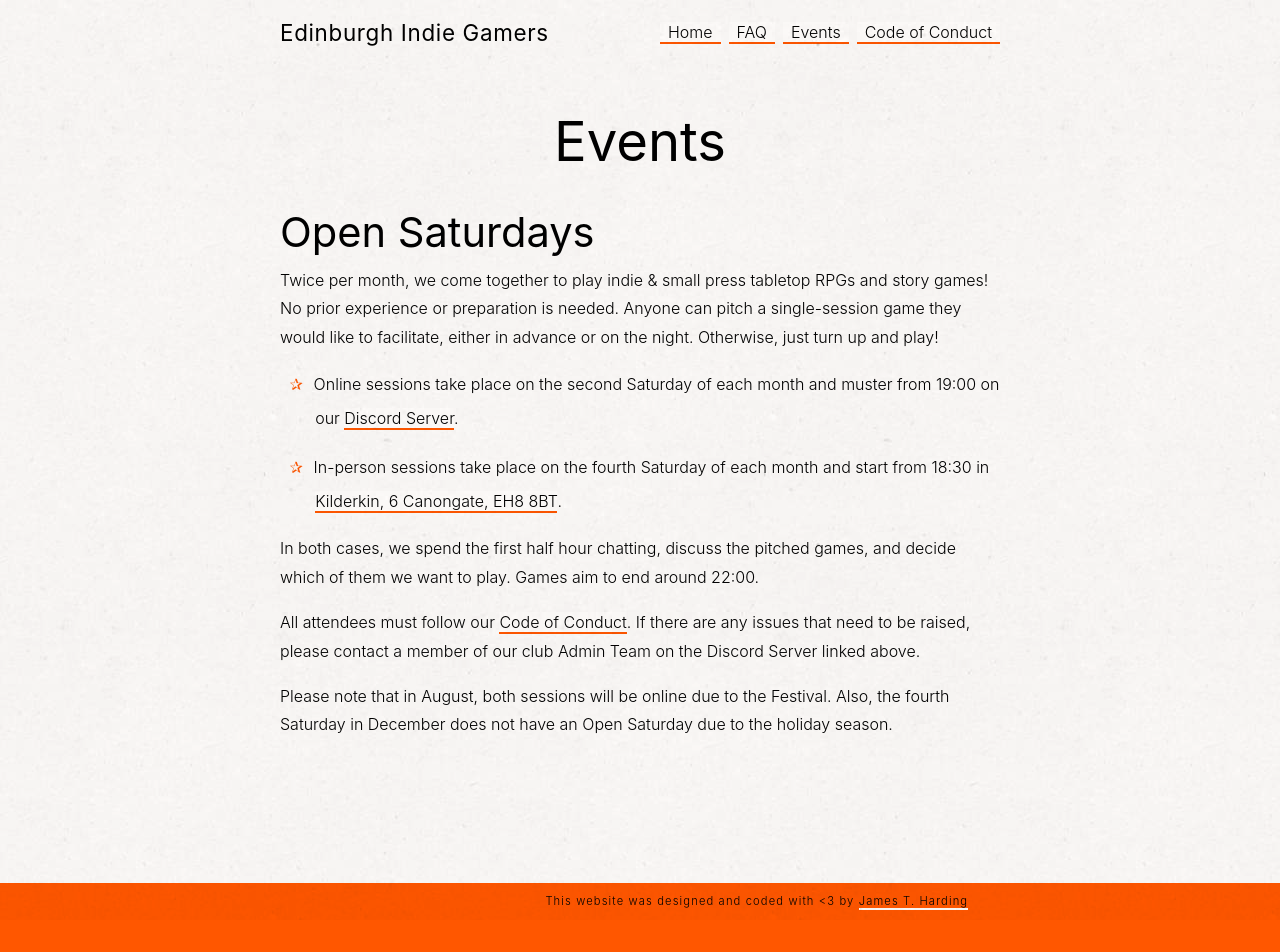
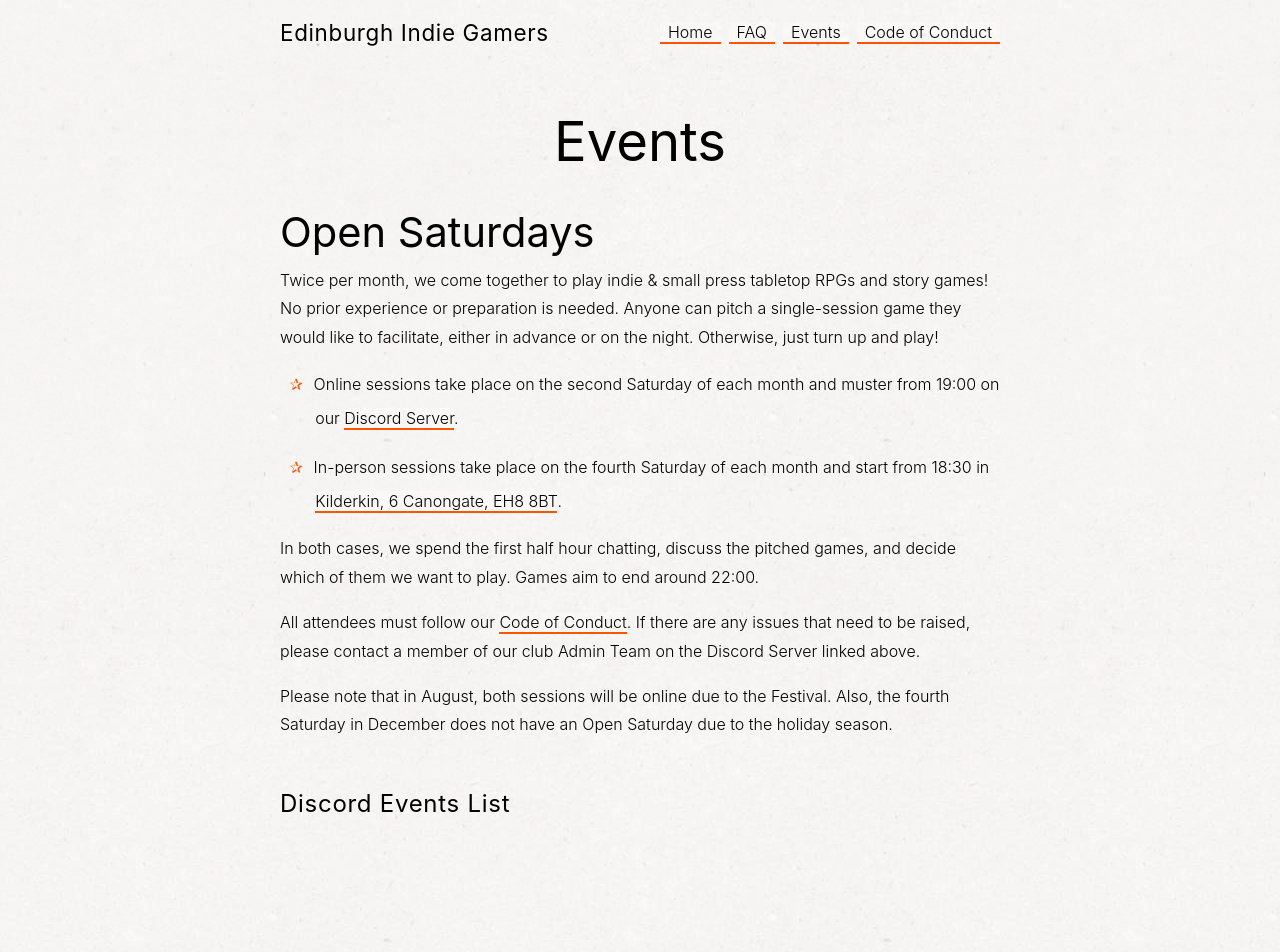
Before and after one commit to empowermint/edinburgh-indie-gamers, a Next.js app: page /events in a window 1280 px wide. Shown: the top 952 px of the page. Before the commit the page ends 920 px from the top, so only its background shows below. Built offline with nearby package versions, Linux system fonts and the light colour scheme; a web font is replaced by a local one.

Commit message:
Bootstrap DiscordEventsList

```diff
--- /dev/null
+++ b/components/DiscordEvents.js
@@ -0,0 +1,8 @@
+export default function DiscordEvents() {
+
+  return (
+    <>
+      <h4>Discord Events List</h4>
+    </>
+  )
+}
--- a/pages/events.mdx
+++ b/pages/events.mdx
@@ -1,4 +1,5 @@
 import Layout from "../components/Layout.js"
+import DiscordEvents from "../components/DiscordEvents.js"
 
 export const meta = {
   title: "Events",
@@ -20,4 +21,6 @@ All attendees must follow our [Code of Conduct](https://edinburgh-indie-gamers.n
 
 Please note that in August, both sessions will be online due to the Festival. Also, the fourth Saturday in December does not have an Open Saturday due to the holiday season.
 
+<DiscordEvents />
+
 export default ({ children }) => <Layout meta={meta}>{children}</Layout>
```
